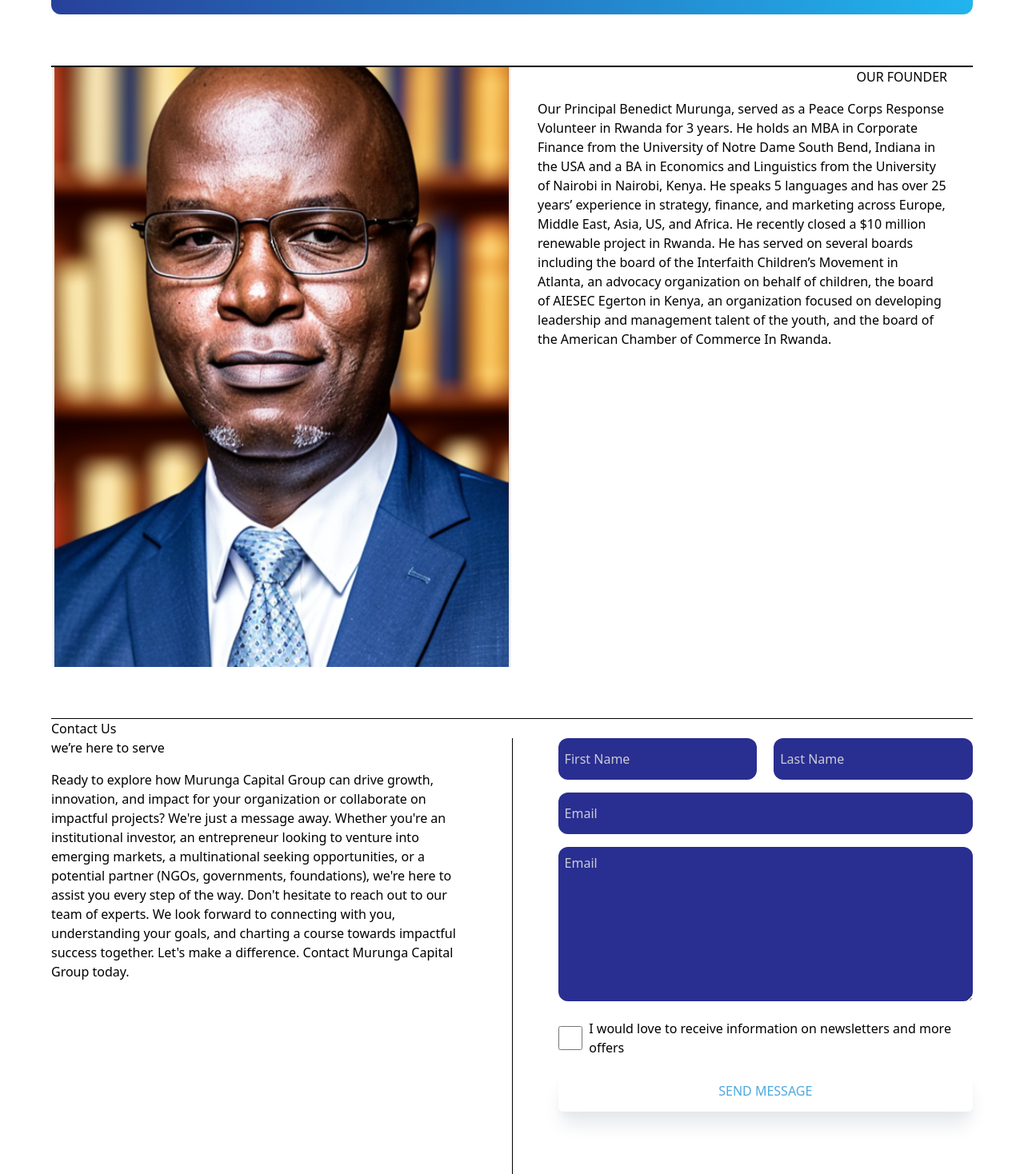
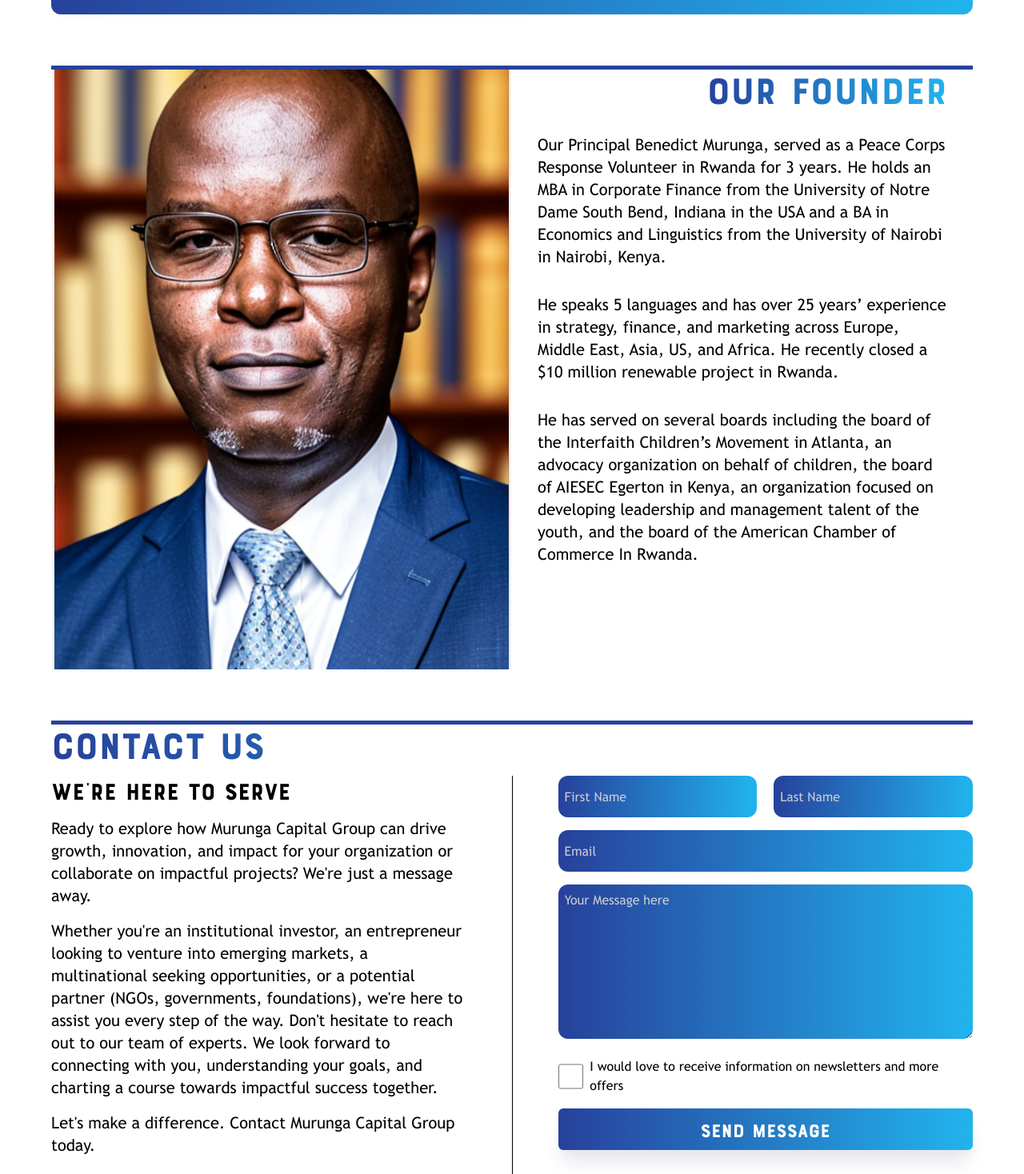
Before and after one commit to MICHAELMUNAVU83/murunga_capital, a React (Vite) app: page / in a window 1280 px wide. Shown: the part 1962-3430 px from the top of the page at 80% size. Built offline with nearby package versions, Linux system fonts and the light colour scheme.

Commit message:
added fonts

```diff
--- a/src/components/Contact.jsx
+++ b/src/components/Contact.jsx
@@ -3,59 +3,64 @@
 const Contact = () => {
   return (
     <div className="py-8 w-[90%] mx-auto">
-      <div className="flex flex-col gap-0">
-        <p className="w-[100%] bg-black h-[1px] " />
-        <p>Contact Us</p>
+      <div className="flex flex-col border-t-[5px] border-[#27419B] gap-0">
+        <p className="bourtontitle border-[#27419B]  text-5xl bg-clip-text text-transparent bg-gradient-to-r from-[#27419B] to-[#21B4EE]">
+          CONTACT US
+        </p>
       </div>
 
-      <div className="w-[100%] flex justify-between ">
+      <div className="w-[100%] mt-4 flex justify-between ">
         <div className="w-[45%] flex flex-col gap-4">
-          <p>we’re here to serve</p>
-          <p>
-            Ready to explore how Murunga Capital Group can drive growth,
-            innovation, and impact for your organization or collaborate on
-            impactful projects? We're just a message away. Whether you're an
-            institutional investor, an entrepreneur looking to venture into
-            emerging markets, a multinational seeking opportunities, or a
-            potential partner (NGOs, governments, foundations), we're here to
-            assist you every step of the way. Don't hesitate to reach out to our
-            team of experts. We look forward to connecting with you,
-            understanding your goals, and charting a course towards impactful
-            success together. Let's make a difference. Contact Murunga Capital
-            Group today.
-          </p>
+          <p className="text-3xl uppercase bourtontitle">we’re here to serve</p>
+          <div className="text-xl flex flex-col gap-4 trebuc">
+            <p>
+              Ready to explore how Murunga Capital Group can drive growth,
+              innovation, and impact for your organization or collaborate on
+              impactful projects? We're just a message away.
+            </p>
+            <p>
+              Whether you're an institutional investor, an entrepreneur looking
+              to venture into emerging markets, a multinational seeking
+              opportunities, or a potential partner (NGOs, governments,
+              foundations), we're here to assist you every step of the way.
+              Don't hesitate to reach out to our team of experts. We look
+              forward to connecting with you, understanding your goals, and
+              charting a course towards impactful success together.
+            </p>
+            <p>Let's make a difference. Contact Murunga Capital Group today.</p>
+          </div>
         </div>
 
         <p className="h-[626px] w-[1px] bg-black"></p>
         <div className="w-[45%] flex flex-col gap-4">
-          <form class="flex flex-col gap-4 w-[100%]">
-            <div class="flex flex-col gap-5 md:flex-row justify-between w-[100%">
-              <div class="md:w-[48%]">
+          <form className="flex trebuc flex-col gap-4 w-[100%]">
+            <div className="flex flex-col gap-5 md:flex-row justify-between w-[100%">
+              <div className="md:w-[48%]">
                 <input
-                  class="bg-[#292E91] rounded-xl p-2 h-[52px] w-[100%] text-[#CBCCD3] placeholder-[#CBCCD3] "
+                  className="bg-gradient-to-r from-[#27419B] to-[#21B4EE] rounded-xl p-2 h-[52px] w-[100%] text-[#CBCCD3] placeholder-[#CBCCD3] "
                   placeholder="First Name"
                 />
               </div>
-              <div class="md:w-[48%]">
+              <div className="md:w-[48%]">
                 <input
-                  class="bg-[#292E91] rounded-xl p-2 h-[52px] w-[100%] text-[#CBCCD3] placeholder-[#CBCCD3] "
+                  class="bg-gradient-to-r from-[#27419B] to-[#21B4EE] rounded-xl p-2 h-[52px] w-[100%] text-[#CBCCD3] placeholder-[#CBCCD3] "
                   placeholder="Last Name"
                 />
               </div>
             </div>
             <div className="w-[100%]">
               <input
-                class="bg-[#292E91]  p-2 rounded-xl h-[52px] w-[100%] text-[#CBCCD3] placeholder-[#CBCCD3] "
+                className="bg-gradient-to-r from-[#27419B] to-[#21B4EE]  p-2 rounded-xl h-[52px] w-[100%] text-[#CBCCD3] placeholder-[#CBCCD3] "
                 placeholder="Email"
               />
             </div>
             <div className="w-[100%]">
               <textarea
-                class="bg-[#292E91] w-[100%]  p-2 rounded-xl h-[193px] text-[#CBCCD3] placeholder-[#CBCCD3]"
-                placeholder="Email"
+                className="bg-gradient-to-r from-[#27419B] to-[#21B4EE] w-[100%]  p-2 rounded-xl h-[193px] text-[#CBCCD3] placeholder-[#CBCCD3]"
+                placeholder="Your Message here"
               />
             </div>
-            <div class="flex items-center gap-2 ">
+            <div className="flex items-center gap-2 ">
               <input type="checkbox" className="w-8 h-8" />
               <p>
                 I would love to receive information on newsletters and more
@@ -64,7 +69,7 @@
             </div>
           </form>
           <div className="flex items-center gap-2">
-            <button className="bg-blue w-[100%] hover:scale-105 transition-all ease-in-out cursor-pointer duration-500 uppercase h-[52px] shadow-xl shadow-gray-200 rounded-md text-[#4CA9DF]">
+            <button className="bg-gradient-to-r bourtontitle text-2xl text-white from-[#27419B] to-[#21B4EE] w-[100%] hover:scale-105 transition-all ease-in-out cursor-pointer duration-500 uppercase h-[52px] shadow-xl shadow-gray-200 rounded-md">
               Send Message
             </button>
           </div>
--- a/src/components/Footer.jsx
+++ b/src/components/Footer.jsx
@@ -4,10 +4,13 @@
   return (
     <div className="py-8 w-[90%] mx-auto">
       <div className="flex flex-col gap-0">
-        <p className="w-[100%] bg-black h-[1px] " />
-        <p>Interact with us</p>
+        <p className="w-[100%]  bg-[#27419B] h-[5px] " />
+
+        <p className="bourtontitle border-[#27419B]  text-5xl bg-clip-text text-transparent bg-gradient-to-r from-[#27419B] to-[#21B4EE]">
+          Interact with us
+        </p>
       </div>
-      <div className="flex justify-between w-[100%]">
+      <div className="flex mt-4 justify-between w-[100%]">
         <img
           src="/instagram.svg"
           className="h-[50px] w-[50px] object-contain"
@@ -18,7 +21,7 @@
         <img src="/twitter.svg" className="h-[50px] w-[50px] object-contain" />
         <img src="/mail.svg" className="h-[50px] w-[50px] object-contain" />
       </div>
-      <p className="text-center">
+      <p className="text-center bourtontitle text-xl mt-4">
         © COPYRIGHT 2023 | MURUNGA CAPITAL GROUP LLC | ALL RIGHTS RESERVED
       </p>
     </div>
--- a/src/components/Founder.jsx
+++ b/src/components/Founder.jsx
@@ -3,16 +3,15 @@
 const Founder = () => {
   return (
     <div className="py-8 w-[90%] mx-auto ">
-      <div className="flex justify-between w-[100%] border-t-2 border-black">
+      <div className="flex justify-between w-[100%] border-t-[5px] border-[#27419B]">
         <div className="w-[50%]">
-          <img
-            src="/founder.svg"
-            className="h-[750px] w-[100%] object-cover "
-          />
+          <img src="/founder.svg" className="h-[750px] w-[100%] object-cover" />
         </div>
-        <div className="w-[50%] flex  flex-col gap-4 px-8">
+        <div className="w-[50%] flex  flex-col gap-8 px-8 text-xl trebuc">
           <div className="flex w-[100%] justify-end">
-            <p>OUR FOUNDER</p>
+            <p className="bourtontitle border-[#27419B]  text-5xl bg-clip-text text-transparent bg-gradient-to-r from-[#27419B] to-[#21B4EE]">
+              OUR FOUNDER
+            </p>
           </div>
 
           <p>
@@ -20,15 +19,22 @@
             Volunteer in Rwanda for 3 years. He holds an MBA in Corporate
             Finance from the University of Notre Dame South Bend, Indiana in the
             USA and a BA in Economics and Linguistics from the University of
-            Nairobi in Nairobi, Kenya. He speaks 5 languages and has over 25
-            years’ experience in strategy, finance, and marketing across Europe,
-            Middle East, Asia, US, and Africa. He recently closed a $10 million
-            renewable project in Rwanda. He has served on several boards
-            including the board of the Interfaith Children’s Movement in
-            Atlanta, an advocacy organization on behalf of children, the board
-            of AIESEC Egerton in Kenya, an organization focused on developing
-            leadership and management talent of the youth, and the board of the
-            American Chamber of Commerce In Rwanda.
+            Nairobi in Nairobi, Kenya.
+          </p>
+
+          <p>
+            He speaks 5 languages and has over 25 years’ experience in strategy,
+            finance, and marketing across Europe, Middle East, Asia, US, and
+            Africa. He recently closed a $10 million renewable project in
+            Rwanda.
+          </p>
+          <p>
+            He has served on several boards including the board of the
+            Interfaith Children’s Movement in Atlanta, an advocacy organization
+            on behalf of children, the board of AIESEC Egerton in Kenya, an
+            organization focused on developing leadership and management talent
+            of the youth, and the board of the American Chamber of Commerce In
+            Rwanda.
           </p>
         </div>
       </div>
```
